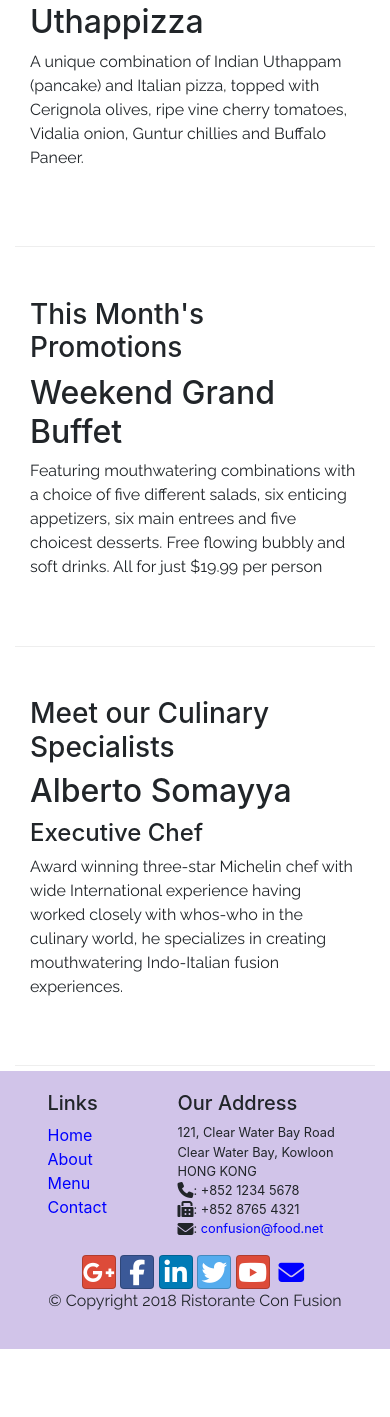
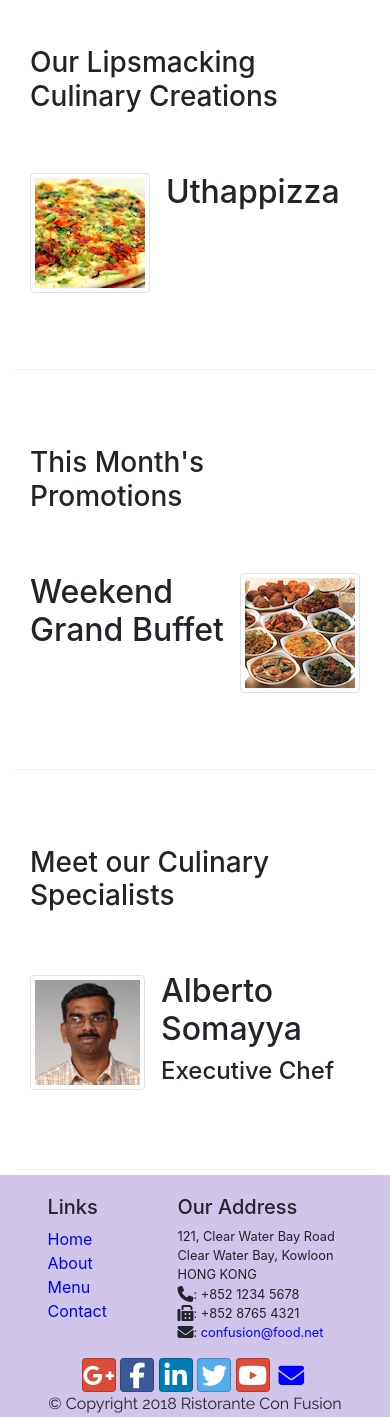
Before and after one commit to classydraught/robovidhya, a website: page index.html in a window 390 px wide. Shown: the part 583-2000 px from the top of the page. Before the commit the page ends 1932 px from the top, so only its background shows below. Drawn offline with nearby package versions, Linux system fonts and the light colour scheme.

Commit message:
images and media

```diff
--- a/index.html
+++ b/index.html
@@ -35,7 +35,9 @@
         >
           <span class="navbar-toggler-icon"></span>
         </button>
-        <a class="navbar-brand" href="#">Ristorante Con Fusion</a>
+        <a class="navbar-brand" href="index.html">
+          <img src="img/logo.png" alt="logo" height="30" width="41" />
+        </a>
         <div class="collapse navbar-collapse" id="Navbar">
           <ul class="navbar-nav mr-auto">
             <li class="nav-item active">
@@ -74,7 +76,9 @@
               your culinary senses!
             </p>
           </div>
-          <div class="col-12 col-sm"></div>
+          <div class="col-12 col-sm align-self-center">
+            <img src="img/logo.png" alt="logo" class="img-fluid" />
+          </div>
         </div>
       </div>
     </header>
@@ -85,12 +89,21 @@
           <h3>Our Lipsmacking Culinary Creations</h3>
         </div>
         <div class="col col-sm order-sm-first col-md">
-          <h2>Uthappizza</h2>
-          <p>
-            A unique combination of Indian Uthappam (pancake) and Italian pizza,
-            topped with Cerignola olives, ripe vine cherry tomatoes, Vidalia
-            onion, Guntur chillies and Buffalo Paneer.
+          <div class="media">
+            <img
+              class="d-flex mr-3 img-thumbnail align-self-center"
+              src="img/uthappizza.png"
+              alt="Uthappizza"
+            />
+            <div class="media-body">
+              <h2 class="mt-0">Uthappizza</h2>
+              <p class="d-none d-sm-block">
+                A unique combination of Indian Uthappam (pancake) and Italian
+                pizza, topped with Cerignola olives, ripe vine cherry tomatoes,
+                Vidalia onion, Guntur chillies and Buffalo Paneer.
               </p>
+            </div>
+          </div>
         </div>
       </div>
 
@@ -99,13 +112,22 @@
           <h3>This Month's Promotions</h3>
         </div>
         <div class="col col-sm col-md">
-          <h2>Weekend Grand Buffet</h2>
-          <p>
-            Featuring mouthwatering combinations with a choice of five different
-            salads, six enticing appetizers, six main entrees and five choicest
-            desserts. Free flowing bubbly and soft drinks. All for just $19.99
-            per person
+          <div class="media">
+            <div class="media-body">
+              <h2 class="mt-0">Weekend Grand Buffet</h2>
+              <p class="d-none d-sm-block">
+                Featuring mouthwatering combinations with a choice of five
+                different salads, six enticing appetizers, six main entrees and
+                five choicest desserts. Free flowing bubbly and soft drinks. All
+                for just $19.99 per person
               </p>
+            </div>
+            <img
+              class="d-flex ml-3 img-thumbnail align-self-center"
+              src="img/buffet.png"
+              alt="Uthappizza"
+            />
+          </div>
         </div>
       </div>
 
@@ -114,14 +136,23 @@
           <h3>Meet our Culinary Specialists</h3>
         </div>
         <div class="col col-sm order-sm-first col-md">
-          <h2>Alberto Somayya</h2>
+          <div class="media">
+            <img
+              class="d-flex mr-3 img-thumbnail align-self-center"
+              src="img/alberto.png"
+              alt="Alberto Somayya"
+            />
+            <div class="media-body">
+              <h2 class="mt-0">Alberto Somayya</h2>
               <h4>Executive Chef</h4>
-          <p>
+              <p class="d-none d-sm-block">
                 Award winning three-star Michelin chef with wide International
                 experience having worked closely with whos-who in the culinary
-            world, he specializes in creating mouthwatering Indo-Italian fusion
-            experiences.
+                world, he specializes in creating mouthwatering Indo-Italian
+                fusion experiences.
               </p>
+            </div>
+          </div>
         </div>
       </div>
     </div>
```
Also changed, not shown: aboutus.html (+7 -3 lines), contactus.html (+6 -2 lines), img/alberto.png (added), img/buffet.png (added), img/logo.png (added), img/uthappizza.png (added), 1 other file. Lines whose indentation alone changed are shown as unchanged.
